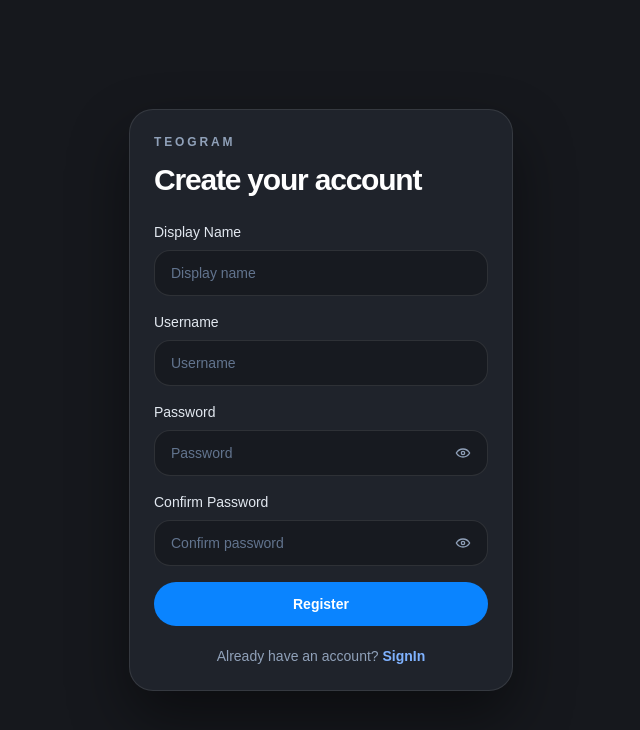
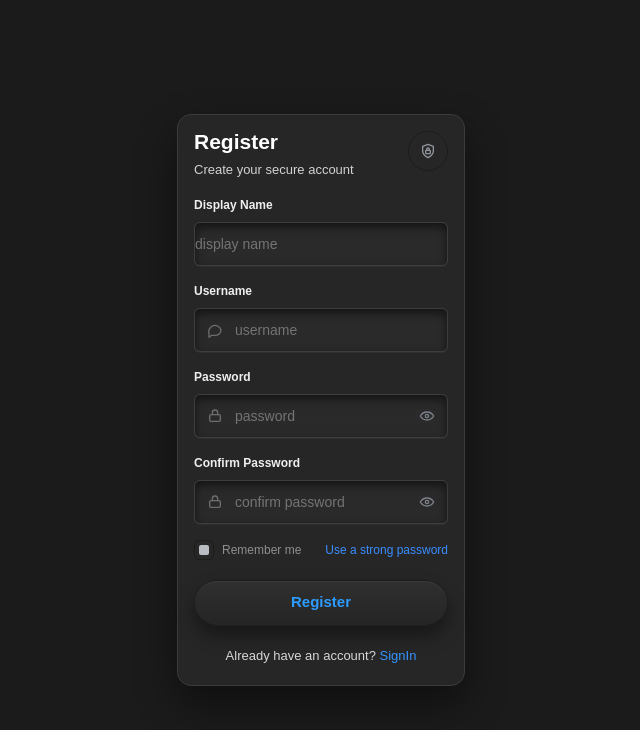
Before and after one commit to oduwoleeyinojuoluwa44/TEOgram, a Next.js app: page / in a window 1280 px wide. Both pictures are taken after a click on the button "SignUp". Shown: the top 730 px of the page, without its empty margins (319-959 px from the left). Built offline with nearby package versions, Linux system fonts and the light colour scheme.

Commit message:
Polish auth screens to match Teogram theme

```diff
--- a/src/components/AuthScreen.tsx
+++ b/src/components/AuthScreen.tsx
@@ -17,19 +17,22 @@ export default function AuthScreen() {
   const [password, setPassword] = useState('');
   const [displayName, setDisplayName] = useState('');
   const [confirmPassword, setConfirmPassword] = useState('');
+  const [error, setError] = useState('');
+  const [fieldErrors, setFieldErrors] = useState<FieldErrors>({});
+  const [rememberMe, setRememberMe] = useState(true);
   const [showPassword, setShowPassword] = useState(false);
   const [showConfirmPassword, setShowConfirmPassword] = useState(false);
-  const [error, setError] = useState('');
-  const [fieldErrors, setFieldErrors] = useState<FieldErrors>({});
 
   const { login, register, isLoading } = useAuth();
 
   const validateForm = () => {
     const nextErrors: FieldErrors = {};
+    const trimmedUsername = username.trim();
+    const trimmedDisplayName = displayName.trim();
 
-    if (!username.trim()) {
+    if (!trimmedUsername) {
       nextErrors.username = 'Username is required';
-    } else if (!/^[a-zA-Z0-9_]{3,20}$/.test(username.trim())) {
+    } else if (!/^[a-zA-Z0-9_]{3,20}$/.test(trimmedUsername)) {
       nextErrors.username = 'Use 3-20 letters, numbers, or underscores';
     }
 
@@ -42,8 +45,10 @@ export default function AuthScreen() {
     }
 
     if (!isLogin) {
-      if (!displayName.trim()) {
+      if (!trimmedDisplayName) {
         nextErrors.displayName = 'Display name is required';
+      } else if (trimmedDisplayName.length < 2) {
+        nextErrors.displayName = 'Display name must be at least 2 characters';
       }
 
       if (!confirmPassword) {
@@ -57,8 +62,8 @@ export default function AuthScreen() {
     return Object.keys(nextErrors).length === 0;
   };
 
-  const handleSubmit = async (event: React.FormEvent) => {
-    event.preventDefault();
+  const handleSubmit = async (e: React.FormEvent) => {
+    e.preventDefault();
     setError('');
     if (!validateForm()) {
       return;
@@ -70,13 +75,13 @@ export default function AuthScreen() {
       } else {
         await register(username.trim(), password, displayName.trim());
       }
-    } catch (value: unknown) {
-      setError(value instanceof Error ? value.message : 'Authentication failed');
+    } catch (err: unknown) {
+      setError(err instanceof Error ? err.message : 'Authentication failed');
     }
   };
 
-  const switchMode = () => {
-    setIsLogin((current) => !current);
+  const switchMode = (nextIsLogin: boolean) => {
+    setIsLogin(nextIsLogin);
     setError('');
     setFieldErrors({});
     setConfirmPassword('');
@@ -84,128 +89,207 @@ export default function AuthScreen() {
     setShowConfirmPassword(false);
   };
 
+  const getInputClassName = (hasError: boolean) => (
+    `h-[42px] w-full bg-transparent text-[14px] text-white outline-none placeholder:text-[#747474] ${
+      hasError ? 'text-[#ffd0d0]' : ''
+    }`
+  );
+
   return (
-    <div className="flex min-h-screen items-center justify-center bg-[#16181d] px-4 py-8 text-white">
-      <div className="w-full max-w-sm rounded-3xl border border-white/10 bg-[#1f232b] p-6 shadow-[0_28px_60px_rgba(0,0,0,0.45)]">
-        <div className="mb-6">
-          <p className="text-xs font-semibold uppercase tracking-[0.24em] text-slate-400">Teogram</p>
-          <h1 className="mt-3 text-3xl font-semibold tracking-[-0.04em]">
-            {isLogin ? 'Welcome back' : 'Create your account'}
+    <div className="animate-fade-in flex min-h-screen items-center justify-center bg-[#1b1b1b] px-4 py-8 font-plus-jakarta text-white">
+      <div className="w-full max-w-[288px] rounded-[14px] border border-[#3b3b3b] bg-[#262626] px-4 pb-5 pt-4 shadow-[0_18px_40px_rgba(0,0,0,0.45)]">
+        <div className="mb-4 flex items-start justify-between">
+          <div>
+            <h1 className="text-[21px] font-semibold leading-none text-white">
+              {isLogin ? 'Login' : 'Register'}
             </h1>
+            <p className="mt-2 text-[13px] text-[#d2d2d2]">
+              {isLogin ? 'Hi, Welcome back' : 'Create your secure account'}
+            </p>
           </div>
 
-        <form className="space-y-4" onSubmit={handleSubmit}>
+          <button
+            type="button"
+            className="neo-button flex h-10 w-10 items-center justify-center rounded-full border border-black/25 text-[#8f949d]"
+            aria-label="Theme"
+          >
+            <Icon name="shieldLock" className="h-4 w-4" />
+          </button>
+        </div>
+
+        <form className="flex flex-col" onSubmit={handleSubmit}>
             {error && (
-            <div className="rounded-2xl border border-red-400/20 bg-red-500/10 px-4 py-3 text-sm text-red-100">
+              <div className="mb-3 rounded-[10px] border border-[#4d2f2f] bg-[#372424] px-3 py-2 text-[12px] text-[#ffc8c8]">
                 {error}
               </div>
             )}
 
           {!isLogin && (
-            <div>
-              <label className="mb-2 block text-sm font-medium text-slate-200" htmlFor="display_name">
+            <div className="mb-4">
+              <label className="mb-2 block text-[12px] font-semibold text-[#efefef]" htmlFor="display_name">
                 Display Name
               </label>
+              <div className={`rounded-[6px] border bg-[#2a2a2a] shadow-[inset_0_4px_10px_rgba(0,0,0,0.55),0_1px_0_rgba(255,255,255,0.04)] ${fieldErrors.displayName ? 'border-[#a85454]' : 'border-[#3d3d3d]'}`}>
                 <input
                   id="display_name"
-                className="w-full rounded-2xl border border-white/10 bg-[#171a20] px-4 py-3 text-sm text-white outline-none placeholder:text-slate-500"
-                placeholder="Display name"
+                  className={getInputClassName(Boolean(fieldErrors.displayName))}
+                  placeholder="display name"
                   type="text"
                   value={displayName}
-                onChange={(event) => setDisplayName(event.target.value)}
+                  onChange={(e) => {
+                    setDisplayName(e.target.value);
+                    setFieldErrors((current) => ({ ...current, displayName: undefined }));
+                  }}
                   disabled={isLoading}
+                  required={!isLogin}
+                  aria-invalid={Boolean(fieldErrors.displayName)}
                 />
-              {fieldErrors.displayName && <p className="mt-1 text-xs text-red-200">{fieldErrors.displayName}</p>}
+              </div>
+              {fieldErrors.displayName && (
+                <p className="mt-1 text-[11px] text-[#ffb4b4]">{fieldErrors.displayName}</p>
+              )}
             </div>
           )}
 
-          <div>
-            <label className="mb-2 block text-sm font-medium text-slate-200" htmlFor="username">
+          <div className="mb-4">
+            <label className="mb-2 block text-[12px] font-semibold text-[#efefef]" htmlFor="username">
               Username
             </label>
+            <div className={`flex items-center rounded-[6px] border bg-[#2a2a2a] px-3 shadow-[inset_0_4px_10px_rgba(0,0,0,0.55),0_1px_0_rgba(255,255,255,0.04)] ${fieldErrors.username ? 'border-[#a85454]' : 'border-[#3d3d3d]'}`}>
+              <Icon name="chat" className="h-4 w-4 shrink-0 text-[#6d6d6d]" />
               <input
                 id="username"
-              className="w-full rounded-2xl border border-white/10 bg-[#171a20] px-4 py-3 text-sm text-white outline-none placeholder:text-slate-500"
-              placeholder="Username"
+                className={`${getInputClassName(Boolean(fieldErrors.username))} pl-3`}
+                placeholder="username"
                 type="text"
                 value={username}
-              onChange={(event) => setUsername(event.target.value)}
+                onChange={(e) => {
+                  setUsername(e.target.value);
+                  setFieldErrors((current) => ({ ...current, username: undefined }));
+                }}
                 disabled={isLoading}
+                required
+                autoCapitalize="none"
+                autoCorrect="off"
+                aria-invalid={Boolean(fieldErrors.username)}
               />
-            {fieldErrors.username && <p className="mt-1 text-xs text-red-200">{fieldErrors.username}</p>}
+            </div>
+            {fieldErrors.username && (
+              <p className="mt-1 text-[11px] text-[#ffb4b4]">{fieldErrors.username}</p>
+            )}
           </div>
 
-          <div>
-            <label className="mb-2 block text-sm font-medium text-slate-200" htmlFor="password">
+          <div className="mb-4">
+            <label className="mb-2 block text-[12px] font-semibold text-[#efefef]" htmlFor="password">
               Password
             </label>
-            <div className="flex items-center gap-3 rounded-2xl border border-white/10 bg-[#171a20] px-4 py-3">
+            <div className={`flex items-center rounded-[6px] border bg-[#2a2a2a] px-3 shadow-[inset_0_4px_10px_rgba(0,0,0,0.55),0_1px_0_rgba(255,255,255,0.04)] ${fieldErrors.password ? 'border-[#a85454]' : 'border-[#3d3d3d]'}`}>
+              <Icon name="lock" className="h-4 w-4 shrink-0 text-[#6d6d6d]" />
               <input
                 id="password"
-                className="min-w-0 flex-1 bg-transparent text-sm text-white outline-none placeholder:text-slate-500"
-                placeholder="Password"
+                className={`${getInputClassName(Boolean(fieldErrors.password))} pl-3`}
+                placeholder="password"
                 type={showPassword ? 'text' : 'password'}
                 value={password}
-                onChange={(event) => setPassword(event.target.value)}
+                onChange={(e) => {
+                  setPassword(e.target.value);
+                  setFieldErrors((current) => ({
+                    ...current,
+                    password: undefined,
+                    confirmPassword: current.confirmPassword === 'Passwords do not match' ? undefined : current.confirmPassword,
+                  }));
+                }}
                 disabled={isLoading}
+                required
+                aria-invalid={Boolean(fieldErrors.password)}
               />
               <button
                 type="button"
-                onClick={() => setShowPassword((current) => !current)}
-                className="text-slate-400"
+                onClick={() => setShowPassword((value) => !value)}
+                className="ml-2 text-[#7d828a] transition hover:text-[#b7bcc4]"
                 aria-label={showPassword ? 'Hide password' : 'Show password'}
               >
                 <Icon name={showPassword ? 'eyeOff' : 'eye'} className="h-4 w-4" />
               </button>
             </div>
-            {fieldErrors.password && <p className="mt-1 text-xs text-red-200">{fieldErrors.password}</p>}
+            {fieldErrors.password && (
+              <p className="mt-1 text-[11px] text-[#ffb4b4]">{fieldErrors.password}</p>
+            )}
           </div>
 
           {!isLogin && (
-            <div>
-              <label className="mb-2 block text-sm font-medium text-slate-200" htmlFor="confirm_password">
+            <div className="mb-4">
+              <label className="mb-2 block text-[12px] font-semibold text-[#efefef]" htmlFor="confirm_password">
                 Confirm Password
               </label>
-              <div className="flex items-center gap-3 rounded-2xl border border-white/10 bg-[#171a20] px-4 py-3">
+              <div className={`flex items-center rounded-[6px] border bg-[#2a2a2a] px-3 shadow-[inset_0_4px_10px_rgba(0,0,0,0.55),0_1px_0_rgba(255,255,255,0.04)] ${fieldErrors.confirmPassword ? 'border-[#a85454]' : 'border-[#3d3d3d]'}`}>
+                <Icon name="lock" className="h-4 w-4 shrink-0 text-[#6d6d6d]" />
                 <input
                   id="confirm_password"
-                  className="min-w-0 flex-1 bg-transparent text-sm text-white outline-none placeholder:text-slate-500"
-                  placeholder="Confirm password"
+                  className={`${getInputClassName(Boolean(fieldErrors.confirmPassword))} pl-3`}
+                  placeholder="confirm password"
                   type={showConfirmPassword ? 'text' : 'password'}
                   value={confirmPassword}
-                  onChange={(event) => setConfirmPassword(event.target.value)}
+                  onChange={(e) => {
+                    setConfirmPassword(e.target.value);
+                    setFieldErrors((current) => ({ ...current, confirmPassword: undefined }));
+                  }}
                   disabled={isLoading}
+                  required={!isLogin}
+                  aria-invalid={Boolean(fieldErrors.confirmPassword)}
                 />
                 <button
                   type="button"
-                  onClick={() => setShowConfirmPassword((current) => !current)}
-                  className="text-slate-400"
+                  onClick={() => setShowConfirmPassword((value) => !value)}
+                  className="ml-2 text-[#7d828a] transition hover:text-[#b7bcc4]"
                   aria-label={showConfirmPassword ? 'Hide confirm password' : 'Show confirm password'}
                 >
                   <Icon name={showConfirmPassword ? 'eyeOff' : 'eye'} className="h-4 w-4" />
                 </button>
               </div>
               {fieldErrors.confirmPassword && (
-                <p className="mt-1 text-xs text-red-200">{fieldErrors.confirmPassword}</p>
+                <p className="mt-1 text-[11px] text-[#ffb4b4]">{fieldErrors.confirmPassword}</p>
               )}
             </div>
           )}
 
+          <div className="mb-5 flex items-center justify-between">
+            <label className="flex items-center gap-2 text-[12px] text-[#8f8f8f]">
+              <span className="neo-button flex h-5 w-5 items-center justify-center rounded-[5px] border border-black/25">
+                {rememberMe && <span className="h-2.5 w-2.5 rounded-[2px] bg-[#b9bcc2]" />}
+              </span>
+              <input
+                type="checkbox"
+                className="hidden"
+                checked={rememberMe}
+                onChange={() => setRememberMe((value) => !value)}
+              />
+              Remember me
+            </label>
+            <button type="button" className="text-[12px] font-medium text-[#3a8dff] transition hover:text-[#67a8ff]">
+              {isLogin ? 'Forgot password?' : 'Use a strong password'}
+            </button>
+          </div>
+
           <button
-            className="w-full rounded-full bg-[#0a84ff] px-4 py-3 text-sm font-semibold text-white transition hover:bg-[#2891ff] disabled:opacity-50"
+            className="mb-5 h-[46px] rounded-full border border-black/30 bg-[linear-gradient(180deg,#2f2f2f,#252525)] text-[15px] font-semibold text-[#2d9cff] shadow-[0_10px_18px_rgba(0,0,0,0.38),inset_0_1px_0_rgba(255,255,255,0.06)] transition duration-200 hover:translate-y-[-1px] hover:text-[#58adff] disabled:opacity-50"
             type="submit"
             disabled={isLoading}
           >
             {isLoading ? 'Please wait...' : isLogin ? 'Login' : 'Register'}
           </button>
-        </form>
 
-        <div className="mt-5 text-center text-sm text-slate-400">
+          <div className="text-center text-[13px] text-[#d7d7d7]">
             {isLogin ? "Don't have an account? " : 'Already have an account? '}
-          <button type="button" onClick={switchMode} className="font-semibold text-[#7fb2ff]">
+            <button
+              type="button"
+              onClick={() => switchMode(!isLogin)}
+              className="font-medium text-[#3495ff] transition hover:text-[#69b4ff]"
+            >
               {isLogin ? 'SignUp' : 'SignIn'}
             </button>
           </div>
+        </form>
       </div>
     </div>
   );
```
Lines whose indentation alone changed are shown as unchanged.
